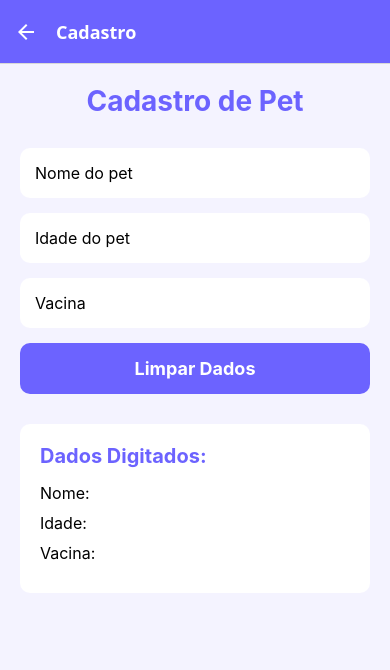
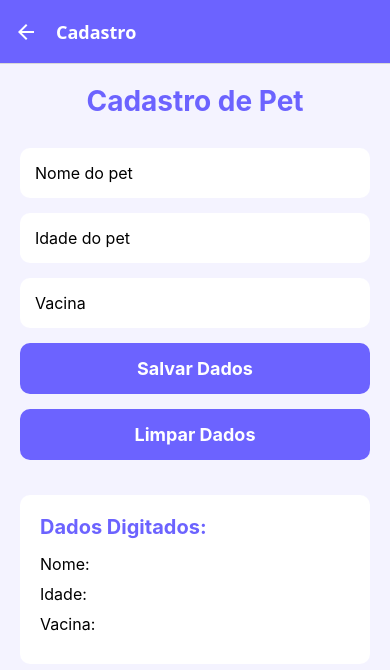
Before and after one commit to FelipeAugusto99/SP01MOBILE-SUPERNOVA-VET, a React Native app: screen /Cadastro in a window 390 px wide. Shown: the top 670 px of the page. Built offline with nearby package versions, Linux system fonts and the light colour scheme.

Commit message:
feat: persistencia local com AsyncStorage

```diff
--- a/src/screens/CadastroScreen.js
+++ b/src/screens/CadastroScreen.js
@@ -1,4 +1,4 @@
-import { useState } from 'react';
+import { useEffect, useState } from 'react';
 
 import {
     StyleSheet,
@@ -8,16 +8,55 @@ import {
     View,
 } from 'react-native';
 
+import AsyncStorage from '@react-native-async-storage/async-storage';
+
 export default function CadastroScreen() {
 
   const [nomePet, setNomePet] = useState('');
   const [idadePet, setIdadePet] = useState('');
   const [vacinaPet, setVacinaPet] = useState('');
 
+  useEffect(() => {
+    carregarDados();
+  }, []);
+
+  async function salvarDados() {
+
+    const dadosPet = {
+      nomePet,
+      idadePet,
+      vacinaPet,
+    };
+
+    await AsyncStorage.setItem(
+      '@pet',
+      JSON.stringify(dadosPet)
+    );
+
+  }
+
+  async function carregarDados() {
+
+    const dadosSalvos = await AsyncStorage.getItem('@pet');
+
+    if (dadosSalvos) {
+
+      const petConvertido = JSON.parse(dadosSalvos);
+
+      setNomePet(petConvertido.nomePet);
+      setIdadePet(petConvertido.idadePet);
+      setVacinaPet(petConvertido.vacinaPet);
+
+    }
+
+  }
+
   function limparFormulario() {
+
     setNomePet('');
     setIdadePet('');
     setVacinaPet('');
+
   }
 
   return (
@@ -45,6 +84,15 @@ export default function CadastroScreen() {
         value={vacinaPet}
         onChangeText={setVacinaPet}
       />
+
+      <TouchableOpacity
+        style={styles.button}
+        onPress={salvarDados}
+      >
+        <Text style={styles.buttonText}>
+          Salvar Dados
+        </Text>
+      </TouchableOpacity>
 
       <TouchableOpacity
         style={styles.button}
@@ -108,7 +156,7 @@ const styles = StyleSheet.create({
     padding: 15,
     borderRadius: 10,
     alignItems: 'center',
-    marginBottom: 30,
+    marginBottom: 15,
   },
 
   buttonText: {
@@ -121,6 +169,7 @@ const styles = StyleSheet.create({
     backgroundColor: '#fff',
     padding: 20,
     borderRadius: 10,
+    marginTop: 20,
   },
 
   resultadoTitulo: {
```
